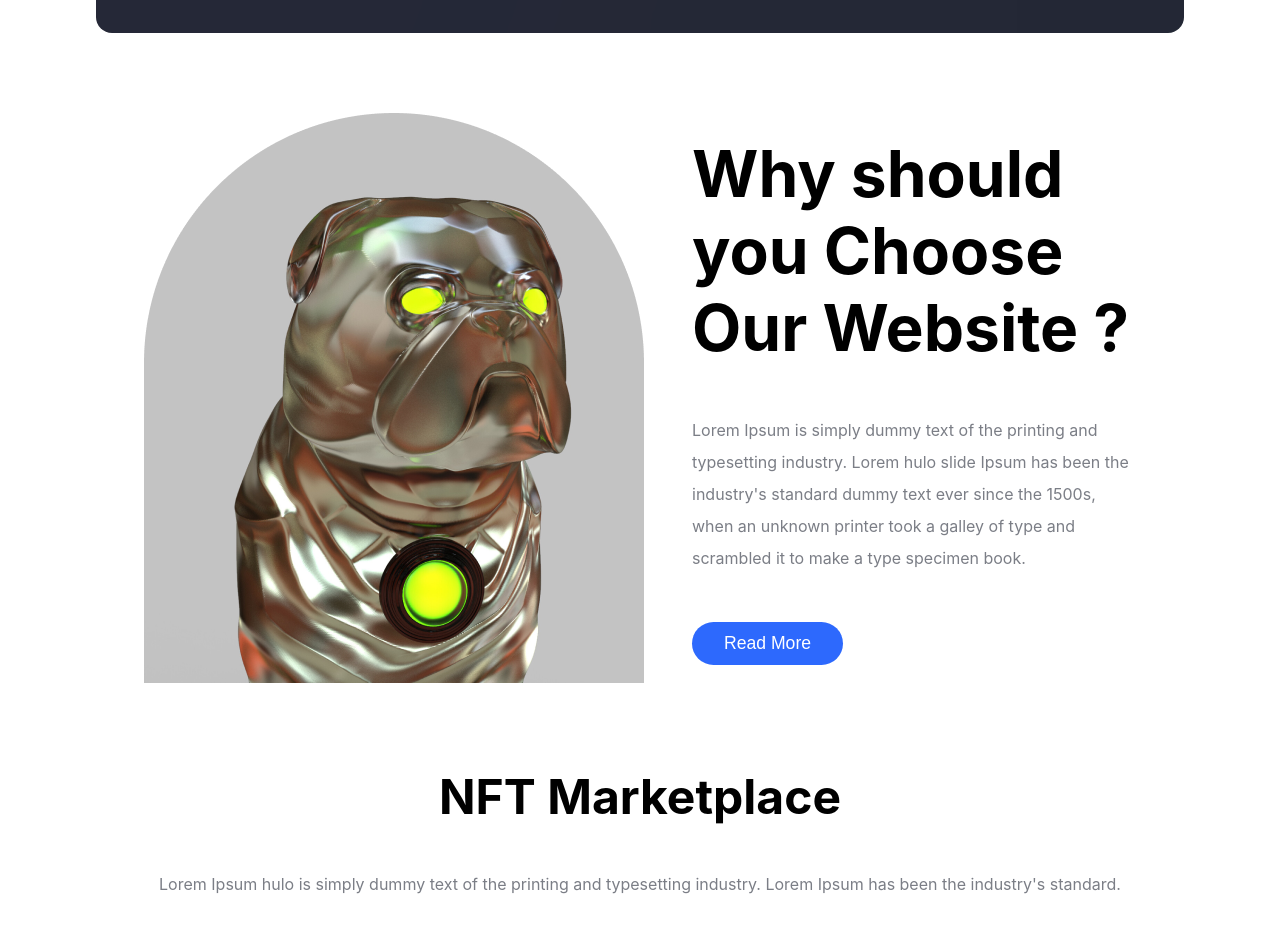
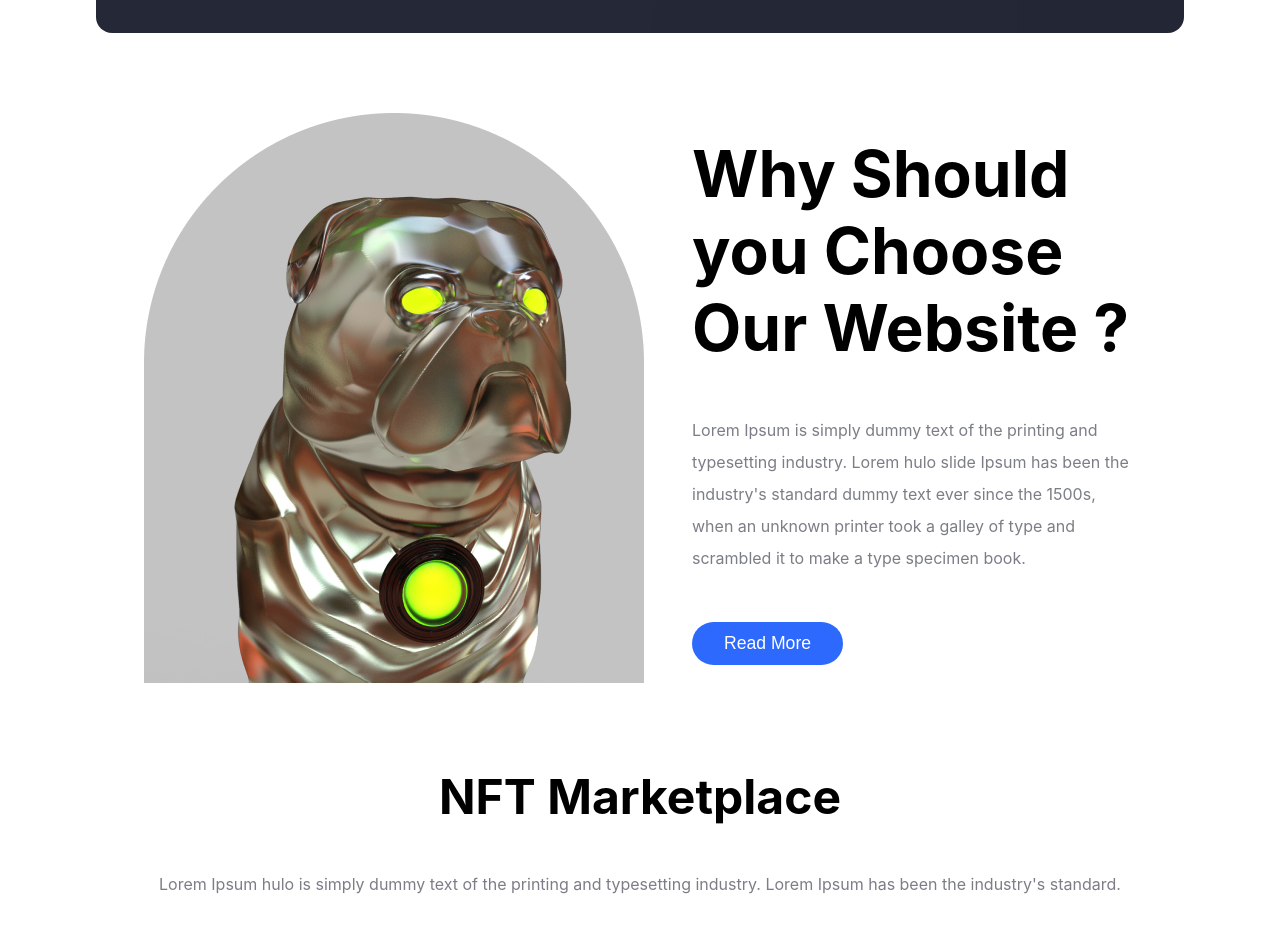
Before and after one commit to letera1/MarketPlace, a React (Create React App) app: page / in a window 1280 px wide. Shown: the part 1940-2873 px from the top of the page. Built offline with nearby package versions, Linux system fonts and the light colour scheme.

Commit message:
Update Choose.jsx

```diff
--- a/src/components/Choose.jsx
+++ b/src/components/Choose.jsx
@@ -9,7 +9,7 @@ export default function Choose() {
         <img src={choose} alt="choose" />
       </div>
       <div className="content">
-        <h2>Why should you Choose Our Website ?</h2>
+        <h2>Why Should you Choose Our Website ?</h2>
         <p>
           Lorem Ipsum is simply dummy text of the printing and typesetting
           industry. Lorem hulo slide Ipsum has been the industry's standard dummy text ever
```
